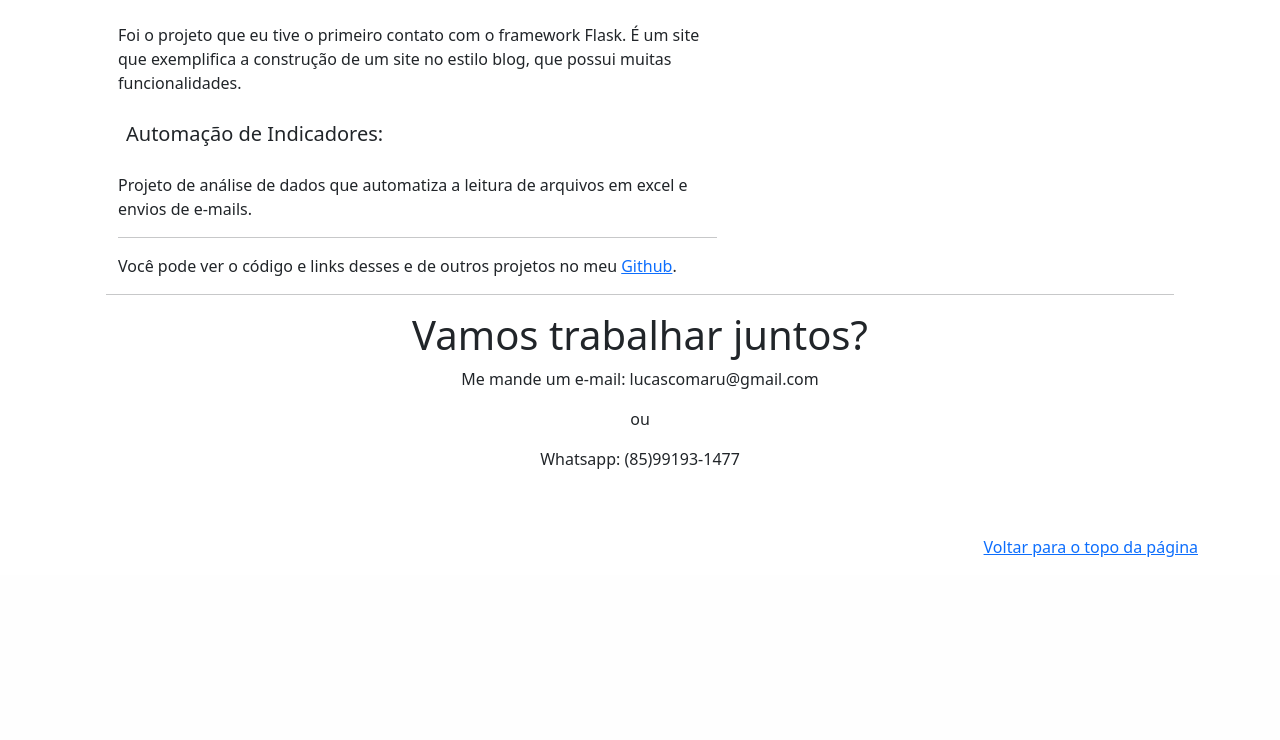
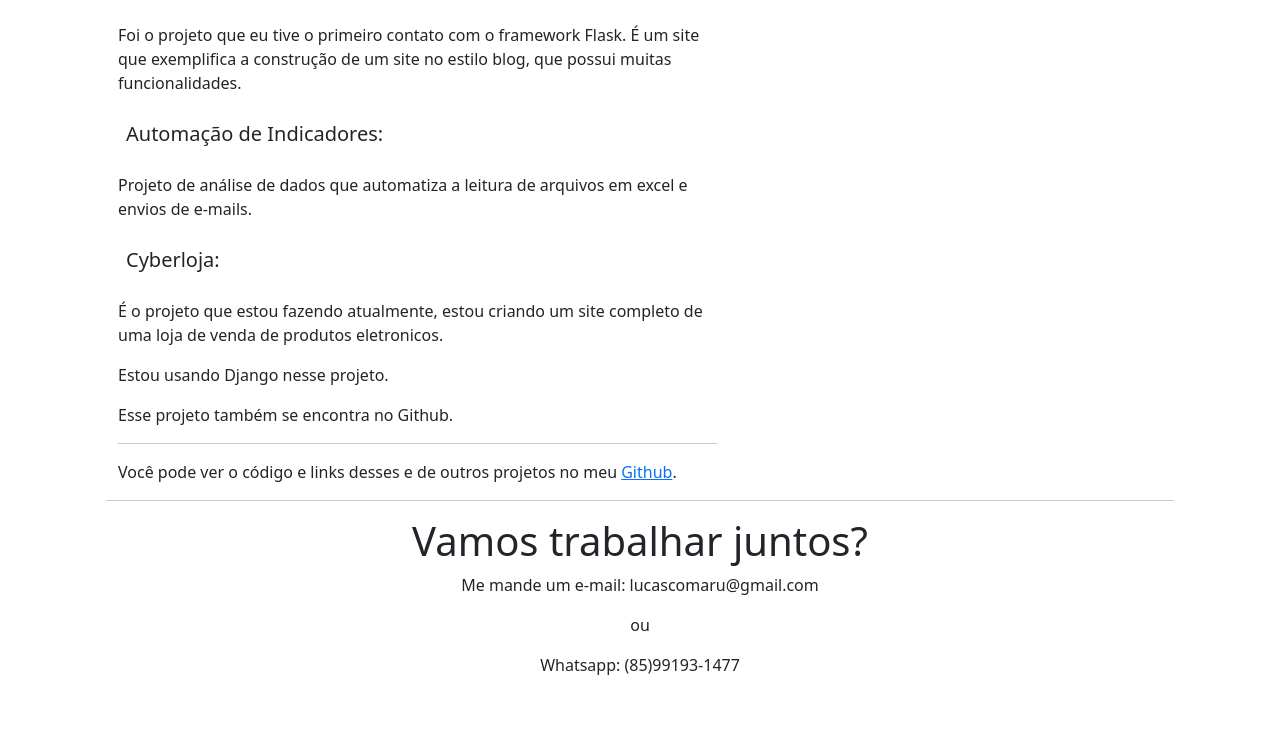
Before and after one commit to lucascomaru/portproject, a Flask app: page / in a window 1280 px wide. Shown: the part 2071-2811 px from the top of the page. Before the commit the page ends 2628 px from the top, so only its background shows below. Run offline with Flask 2, Linux system fonts and the light colour scheme; some libraries are stand-ins or nearby versions.

Commit message:
Algumas alterações feitas no site.

```diff
--- a/portproject/templates/homepage.html
+++ b/portproject/templates/homepage.html
@@ -17,7 +17,7 @@
           <h1 class="mb-3 p-5">Olá, mundo!</h1>
           <h5 class="mb-3">Eu sou Lucas Comaru.</h5>
             <link rel="stylesheet" href="style.css">
-          <a class="btn btn-outline-light btn-lg" href="lucascomaru.pdf" download="lucascomaru.pdf" role="button"
+          <a class="btn btn-outline-light btn-lg" href="https://drive.google.com/file/d/1QwPfSdRT6PZ0sFuTR_4oaA6niFaS5Ua7/view?usp=sharing" download="lucascomaru.pdf" role="button"
           >Download CV</a>
         </div>
       </div>
@@ -115,6 +115,11 @@ a cozinha.
         <p class="lead p-2">Automação de Indicadores:<p>
         Projeto de análise de dados que automatiza a leitura de arquivos em excel e envios de e-mails.
 
+        <p class="lead p-2">Cyberloja:<p>
+        É o projeto que estou fazendo atualmente, estou criando um site completo de uma loja de venda de produtos eletronicos.
+          <p>Estou usando Django nesse projeto.</p>
+       <p> Esse projeto também se encontra no Github.</p>
+
 
         <hr>
         Você pode ver o código e links desses e de outros projetos no meu <a href="https://github.com/lucascomaru">Github</a>.
```
Also changed, not shown: 2 other files.
